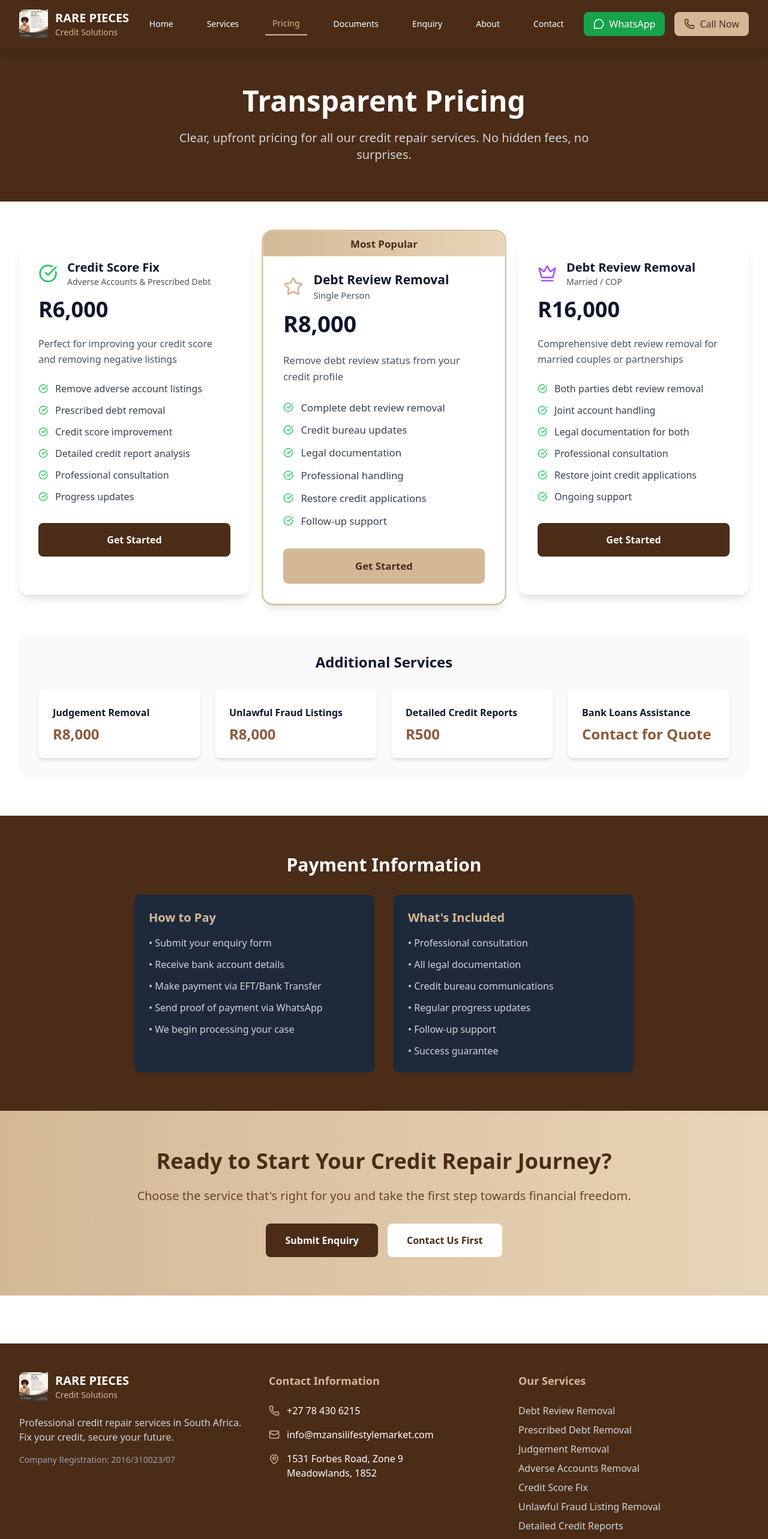
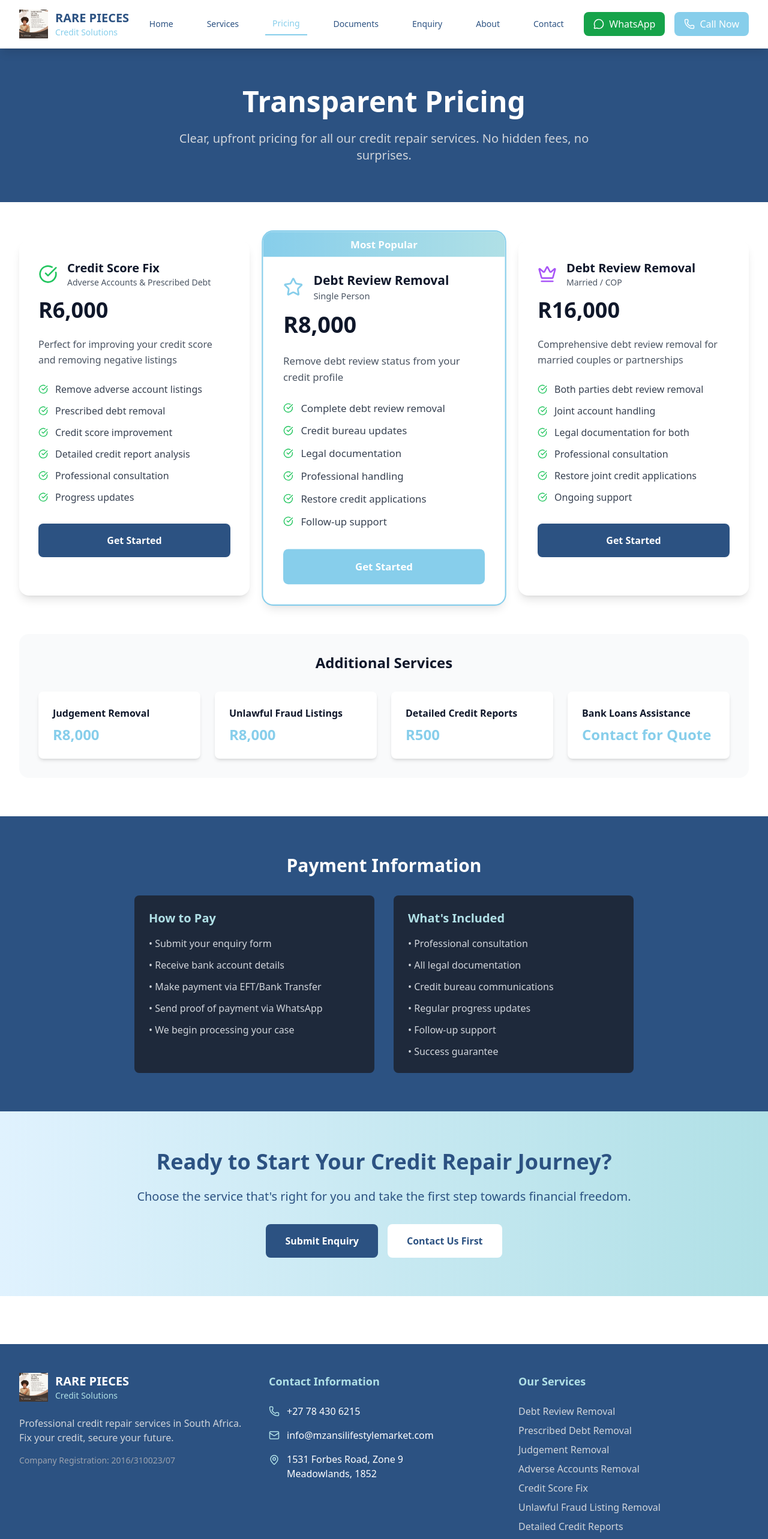
Before and after one commit to modupitumelo/rare-pieces, a React (Vite) app: page /pricing in a window 1280 px wide. Shown: the top 2566 px of the page at 60% size. Built offline with nearby package versions, Linux system fonts and the light colour scheme.

Commit message:
Update color scheme to baby blue and white

```diff
--- a/src/components/Footer.tsx
+++ b/src/components/Footer.tsx
@@ -6,7 +6,7 @@ const Footer = () => {
   const whatsappUrl = `https://wa.me/27784306215?text=${encodeURIComponent(whatsappMessage)}`;
 
   return (
-    <footer className="bg-brand-dark-brown text-white">
+    <footer className="bg-brand-navy text-white">
       <div className="max-w-7xl mx-auto px-4 sm:px-6 lg:px-8 py-12">
         <div className="grid grid-cols-1 md:grid-cols-3 gap-8">
           {/* Company Info */}
@@ -19,7 +19,7 @@ const Footer = () => {
               />
               <div>
                 <div className="font-bold text-xl">RARE PIECES</div>
-                <div className="text-brand-beige text-sm font-medium">Credit Solutions</div>
+                <div className="text-brand-light-blue text-sm font-medium">Credit Solutions</div>
               </div>
             </div>
             <p className="text-gray-300 mb-4">
@@ -32,22 +32,22 @@ const Footer = () => {
 
           {/* Contact Info */}
           <div>
-            <h3 className="text-lg font-semibold mb-6 text-brand-beige">Contact Information</h3>
+            <h3 className="text-lg font-semibold mb-6 text-brand-light-blue">Contact Information</h3>
             <div className="space-y-4">
               <div className="flex items-center space-x-3">
-                <Phone size={18} className="text-brand-beige" />
-                <a href="tel:+27784306215" className="hover:text-brand-beige transition-colors">
+                <Phone size={18} className="text-brand-light-blue" />
+                <a href="tel:+27784306215" className="hover:text-brand-light-blue transition-colors">
                   +27 78 430 6215
                 </a>
               </div>
               <div className="flex items-center space-x-3">
-                <Mail size={18} className="text-brand-beige" />
-                <a href="mailto:info@mzansilifestylemarket.com" className="hover:text-brand-beige transition-colors">
+                <Mail size={18} className="text-brand-light-blue" />
+                <a href="mailto:info@mzansilifestylemarket.com" className="hover:text-brand-light-blue transition-colors">
                   info@mzansilifestylemarket.com
                 </a>
               </div>
               <div className="flex items-start space-x-3">
-                <MapPin size={18} className="text-brand-beige mt-1" />
+                <MapPin size={18} className="text-brand-light-blue mt-1" />
                 <div>
                   <p>1531 Forbes Road, Zone 9</p>
                   <p>Meadowlands, 1852</p>
@@ -58,7 +58,7 @@ const Footer = () => {
 
           {/* Services */}
           <div>
-            <h3 className="text-lg font-semibold mb-6 text-brand-beige">Our Services</h3>
+            <h3 className="text-lg font-semibold mb-6 text-brand-light-blue">Our Services</h3>
             <ul className="space-y-2 text-gray-300">
               <li>Debt Review Removal</li>
               <li>Prescribed Debt Removal</li>
@@ -89,7 +89,7 @@ const Footer = () => {
               </a>
               <a
                 href="mailto:info@mzansilifestylemarket.com?subject=Credit Repair Enquiry"
-                className="flex items-center space-x-2 bg-brand-beige hover:bg-brand-warm-beige text-brand-dark-brown px-4 py-2 rounded-lg text-sm font-medium transition-colors duration-300"
+                className="flex items-center space-x-2 bg-brand-blue hover:bg-brand-light-blue text-white px-4 py-2 rounded-lg text-sm font-medium transition-colors duration-300"
               >
                 <Mail size={16} />
                 <span>Email</span>
--- a/src/components/Navbar.tsx
+++ b/src/components/Navbar.tsx
@@ -22,7 +22,7 @@ const Navbar = () => {
   const whatsappUrl = `https://wa.me/27784306215?text=${encodeURIComponent(whatsappMessage)}`;
 
   return (
-    <nav className="bg-brand-dark-brown shadow-lg sticky top-0 z-50">
+    <nav className="bg-white shadow-lg sticky top-0 z-50 border-b border-gray-200">
       <div className="max-w-7xl mx-auto px-4 sm:px-6 lg:px-8">
         <div className="flex justify-between items-center h-20">
           {/* Logo */}
@@ -32,9 +32,9 @@ const Navbar = () => {
               alt="Rare Pieces Logo"
               className="h-12 w-12 object-contain"
             />
-            <div className="text-white">
+            <div className="text-brand-navy">
               <span className="font-bold text-xl">RARE PIECES</span>
-              <div className="text-brand-beige text-sm font-medium">Credit Solutions</div>
+              <div className="text-brand-blue text-sm font-medium">Credit Solutions</div>
             </div>
           </Link>
 
@@ -46,8 +46,8 @@ const Navbar = () => {
                 to={item.path}
                 className={`px-3 py-2 text-sm font-medium transition-colors duration-300 ${
                   location.pathname === item.path
-                    ? 'text-brand-beige border-b-2 border-brand-beige'
-                    : 'text-white hover:text-brand-beige'
+                    ? 'text-brand-blue border-b-2 border-brand-blue'
+                    : 'text-brand-navy hover:text-brand-blue'
                 }`}
               >
                 {item.name}
@@ -68,7 +68,7 @@ const Navbar = () => {
             </a>
             <a
               href="tel:+27784306215"
-              className="flex items-center space-x-2 bg-brand-beige hover:bg-brand-warm-beige text-brand-dark-brown px-4 py-2 rounded-lg font-medium transition-colors duration-300"
+              className="flex items-center space-x-2 bg-brand-blue hover:bg-brand-light-blue text-white px-4 py-2 rounded-lg font-medium transition-colors duration-300"
             >
               <Phone size={18} />
               <span>Call Now</span>
@@ -79,7 +79,7 @@ const Navbar = () => {
           <div className="lg:hidden">
             <button
               onClick={toggleMenu}
-              className="text-white hover:text-brand-beige transition-colors duration-300"
+              className="text-brand-navy hover:text-brand-blue transition-colors duration-300"
             >
               {isMenuOpen ? <X size={24} /> : <Menu size={24} />}
             </button>
@@ -88,7 +88,7 @@ const Navbar = () => {
 
         {/* Mobile Menu */}
         {isMenuOpen && (
-          <div className="lg:hidden absolute top-20 left-0 right-0 bg-brand-dark-brown border-t border-brand-brown shadow-lg">
+          <div className="lg:hidden absolute top-20 left-0 right-0 bg-white border-t border-gray-200 shadow-lg">
             <div className="px-4 py-6 space-y-4">
               {navItems.map((item) => (
                 <Link
@@ -97,8 +97,8 @@ const Navbar = () => {
                   onClick={() => setIsMenuOpen(false)}
                   className={`block px-3 py-2 text-base font-medium transition-colors duration-300 ${
                     location.pathname === item.path
-                      ? 'text-brand-beige'
-                      : 'text-white hover:text-brand-beige'
+                      ? 'text-brand-blue'
+                      : 'text-brand-navy hover:text-brand-blue'
                   }`}
                 >
                   {item.name}
@@ -116,7 +116,7 @@ const Navbar = () => {
                 </a>
                 <a
                   href="tel:+27784306215"
-                  className="flex items-center justify-center space-x-2 bg-brand-beige hover:bg-brand-warm-beige text-brand-dark-brown px-4 py-3 rounded-lg font-medium transition-colors duration-300"
+                  className="flex items-center justify-center space-x-2 bg-brand-blue hover:bg-brand-light-blue text-white px-4 py-3 rounded-lg font-medium transition-colors duration-300"
                 >
                   <Phone size={18} />
                   <span>Call Now</span>
--- a/src/pages/PricingPage.tsx
+++ b/src/pages/PricingPage.tsx
@@ -34,7 +34,7 @@ const PricingPage = () => {
         "Follow-up support"
       ],
       popular: true,
-      icon: <Star className="w-8 h-8 text-brand-beige" />
+      icon: <Star className="w-8 h-8 text-brand-blue" />
     },
     {
       title: "Debt Review Removal",
@@ -64,7 +64,7 @@ const PricingPage = () => {
   return (
     <div className="min-h-screen pb-20">
       {/* Header */}
-      <div className="bg-brand-dark-brown text-white py-16">
+      <div className="bg-brand-navy text-white py-16">
         <div className="max-w-7xl mx-auto px-4 sm:px-6 lg:px-8 text-center">
           <h1 className="text-4xl sm:text-5xl font-bold mb-6">
             Transparent Pricing
@@ -79,9 +79,9 @@ const PricingPage = () => {
       <div className="max-w-7xl mx-auto px-4 sm:px-6 lg:px-8 py-16">
         <div className="grid grid-cols-1 md:grid-cols-3 gap-8 mb-16">
           {pricingPlans.map((plan, index) => (
-            <div key={index} className={`relative bg-white rounded-2xl shadow-lg hover:shadow-xl transition-all duration-300 overflow-hidden ${plan.popular ? 'ring-2 ring-brand-beige transform scale-105' : ''}`}>
+            <div key={index} className={`relative bg-white rounded-2xl shadow-lg hover:shadow-xl transition-all duration-300 overflow-hidden ${plan.popular ? 'ring-2 ring-brand-blue transform scale-105' : ''}`}>
               {plan.popular && (
-                <div className="absolute top-0 left-0 right-0 bg-gradient-to-r from-brand-beige to-brand-warm-beige text-brand-dark-brown text-center py-2 font-semibold">
+                <div className="absolute top-0 left-0 right-0 bg-gradient-to-r from-brand-blue to-brand-light-blue text-white text-center py-2 font-semibold">
                   Most Popular
                 </div>
               )}
@@ -114,8 +114,8 @@ const PricingPage = () => {
                   to="/enquiry"
                   className={`block w-full text-center px-6 py-4 rounded-lg font-semibold transition-colors duration-300 ${
                     plan.popular
-                      ? 'bg-brand-beige hover:bg-brand-warm-beige text-brand-dark-brown'
-                      : 'bg-brand-dark-brown hover:bg-brand-brown text-white'
+                     ? 'bg-brand-blue hover:bg-brand-light-blue text-white'
+                     : 'bg-brand-navy hover:bg-brand-dark-blue text-white'
                   }`}
                 >
                   Get Started
@@ -132,7 +132,7 @@ const PricingPage = () => {
             {additionalServices.map((item, index) => (
               <div key={index} className="bg-white p-6 rounded-lg shadow-md hover:shadow-lg transition-shadow duration-300">
                 <h3 className="font-semibold text-slate-900 mb-2">{item.service}</h3>
-                <p className="text-2xl font-bold text-brand-light-brown">{item.price}</p>
+                <p className="text-2xl font-bold text-brand-blue">{item.price}</p>
               </div>
             ))}
           </div>
@@ -140,12 +140,12 @@ const PricingPage = () => {
       </div>
 
       {/* Payment Info */}
-      <div className="bg-brand-dark-brown text-white py-16">
+      <div className="bg-brand-navy text-white py-16">
         <div className="max-w-4xl mx-auto px-4 sm:px-6 lg:px-8">
           <h2 className="text-3xl font-bold mb-8 text-center">Payment Information</h2>
           <div className="grid grid-cols-1 md:grid-cols-2 gap-8">
             <div className="bg-slate-800 p-6 rounded-lg">
-              <h3 className="text-xl font-semibold mb-4 text-brand-beige">How to Pay</h3>
+              <h3 className="text-xl font-semibold mb-4 text-brand-light-blue">How to Pay</h3>
               <ul className="space-y-3 text-gray-300">
                 <li>• Submit your enquiry form</li>
                 <li>• Receive bank account details</li>
@@ -155,7 +155,7 @@ const PricingPage = () => {
               </ul>
             </div>
             <div className="bg-slate-800 p-6 rounded-lg">
-              <h3 className="text-xl font-semibold mb-4 text-brand-beige">What's Included</h3>
+              <h3 className="text-xl font-semibold mb-4 text-brand-light-blue">What's Included</h3>
               <ul className="space-y-3 text-gray-300">
                 <li>• Professional consultation</li>
                 <li>• All legal documentation</li>
@@ -170,24 +170,24 @@ const PricingPage = () => {
       </div>
 
       {/* CTA Section */}
-      <div className="bg-gradient-to-r from-brand-beige to-brand-warm-beige py-16">
+      <div className="bg-gradient-to-r from-brand-soft-blue to-brand-light-blue py-16">
         <div className="max-w-4xl mx-auto text-center px-4 sm:px-6 lg:px-8">
-          <h2 className="text-3xl sm:text-4xl font-bold text-brand-dark-brown mb-6">
+          <h2 className="text-3xl sm:text-4xl font-bold text-brand-navy mb-6">
             Ready to Start Your Credit Repair Journey?
           </h2>
-          <p className="text-xl text-brand-brown mb-8">
+          <p className="text-xl text-brand-navy mb-8">
             Choose the service that's right for you and take the first step towards financial freedom.
           </p>
           <div className="flex flex-col sm:flex-row gap-4 justify-center">
             <Link
               to="/enquiry"
-              className="bg-brand-dark-brown hover:bg-brand-brown text-white px-8 py-4 rounded-lg font-semibold transition-colors duration-300"
+              className="bg-brand-navy hover:bg-brand-dark-blue text-white px-8 py-4 rounded-lg font-semibold transition-colors duration-300"
             >
               Submit Enquiry
             </Link>
             <Link
               to="/contact"
-              className="bg-white hover:bg-brand-cream text-brand-dark-brown px-8 py-4 rounded-lg font-semibold transition-colors duration-300"
+              className="bg-white hover:bg-brand-cream text-brand-navy px-8 py-4 rounded-lg font-semibold transition-colors duration-300"
             >
               Contact Us First
             </Link>
--- a/tailwind.config.js
+++ b/tailwind.config.js
@@ -5,12 +5,12 @@ export default {
     extend: {
       colors: {
         'brand': {
-          'brown': '#6B4423',
-          'light-brown': '#8B5A3C',
-          'beige': '#D4B896',
-          'cream': '#F5E6D3',
-          'dark-brown': '#4A2C17',
-          'warm-beige': '#E8D5B7',
+          'blue': '#87CEEB',
+          'light-blue': '#B0E0E6',
+          'dark-blue': '#4682B4',
+          'navy': '#2C5282',
+          'cream': '#F8FAFC',
+          'soft-blue': '#E0F2FE',
         }
       }
     },
```
Also changed, not shown: src/pages/AboutPage.tsx (+10 -10 lines), src/pages/ContactPage.tsx (+4 -4 lines), src/pages/DocumentsPage.tsx (+4 -4 lines), src/pages/EnquiryPage.tsx (+7 -7 lines), src/pages/HomePage.tsx (+13 -13 lines), src/pages/ServicesPage.tsx (+10 -10 lines).
